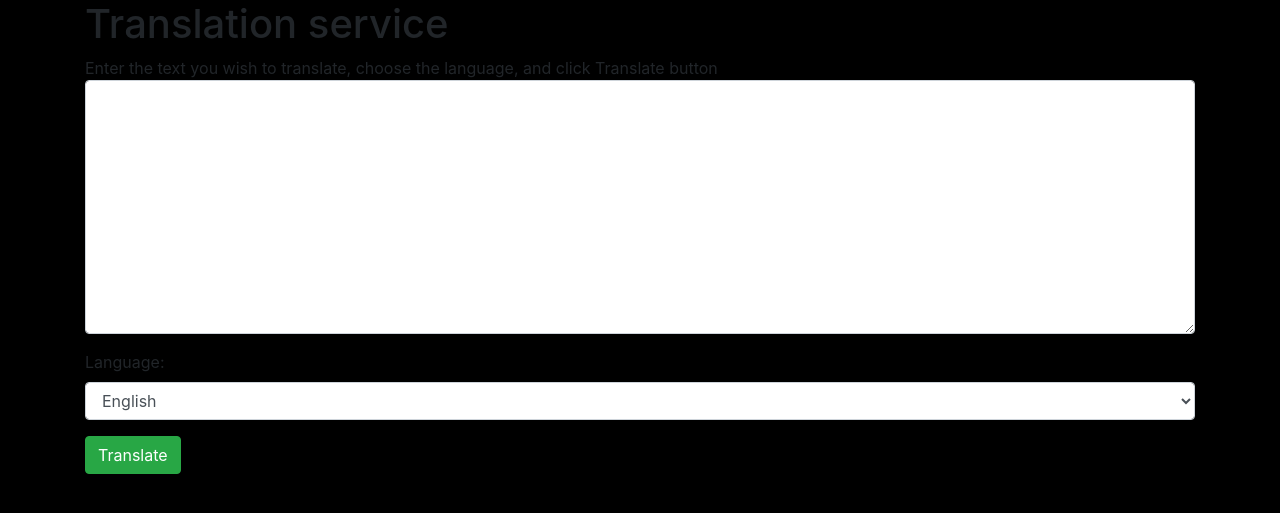
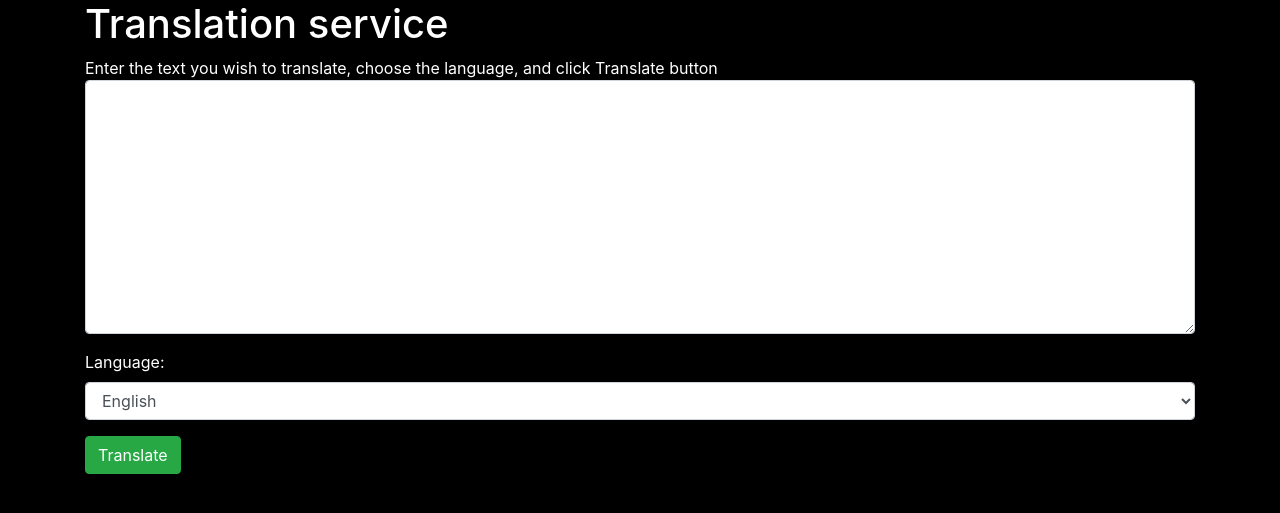
Before and after one commit to khizar6191/Online_translator, a Django app: page / in a window 1280 px wide. Shown: the top 513 px of the page. Run offline with Django 3.2, Linux system fonts and the light colour scheme.

Commit message:
Update index.html

```diff
--- a/template/index.html
+++ b/template/index.html
@@ -11,8 +11,8 @@
 	<title>Text Translator</title>
 </head>
 
-<body  style="background-color:black;">
-	<div class="container">
+<body style="background-color:black;">
+	<div class="container" style="color:white;">
 		<h1>Translation service</h1>
 		<div>Enter the text you wish to translate, choose the language, and click Translate button</div>
 		<div>
```
